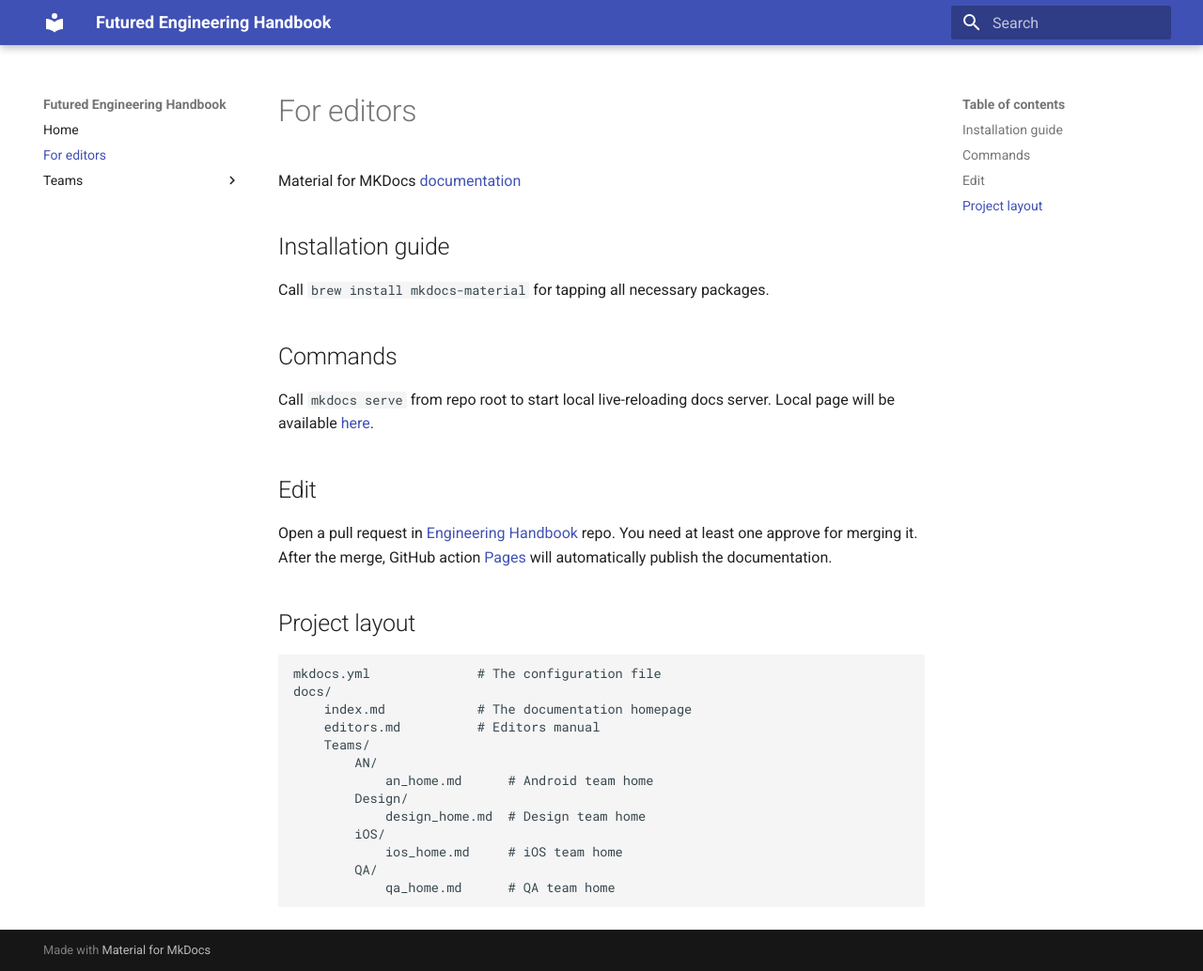
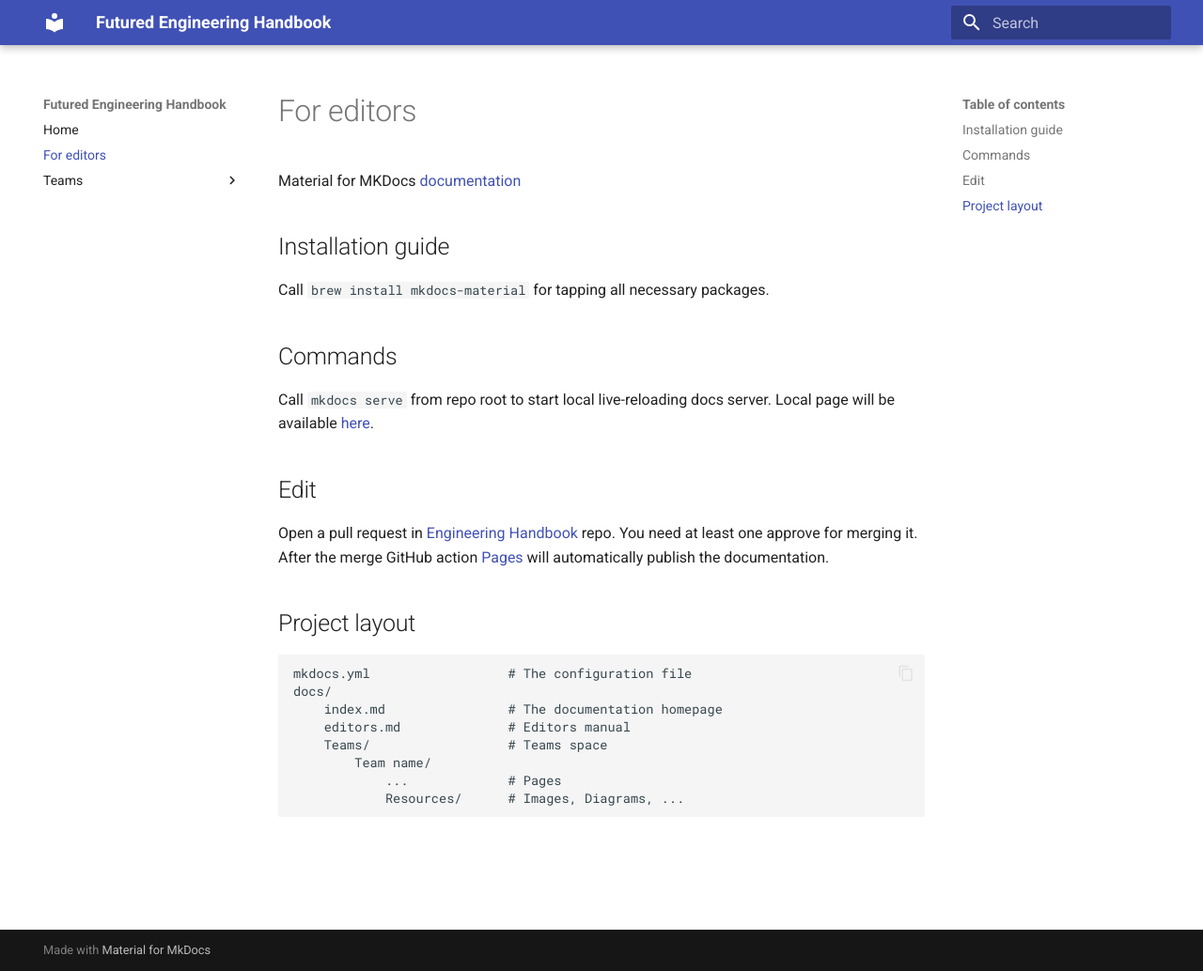
Before and after one commit to futuredapp/Engineering-Handbook, an MkDocs documentation site: the page built from docs/editors.md, in a window 1280 px wide and 1034 px high. Shown: the whole window at 94% size. Built offline with MkDocs 1.6.1 and Material for MkDocs 9.7.7, drawn with Linux system fonts in a browser that asks for light colours.

Commit message:
Update docs

```diff
--- a/docs/editors.md
+++ b/docs/editors.md
@@ -12,20 +12,15 @@
 
 ## Edit
 
-Open a pull request in [Engineering Handbook](https://github.com/futuredapp/Engineering-Handbook) repo. You need at least one approve for merging it. After the merge, GitHub action [Pages](https://github.com/futuredapp/Engineering-Handbook/blob/main/.github/workflows/pages.yml) will automatically publish the documentation.
+Open a pull request in [Engineering Handbook](https://github.com/futuredapp/Engineering-Handbook) repo. You need at least one approve for merging it. After the merge GitHub action [Pages](https://github.com/futuredapp/Engineering-Handbook/blob/main/.github/workflows/pages.yml) will automatically publish the documentation.
 
 ## Project layout
 
-    mkdocs.yml              # The configuration file
+    mkdocs.yml                  # The configuration file
     docs/
-        index.md            # The documentation homepage
-        editors.md          # Editors manual
-        Teams/
-            AN/
-                an_home.md      # Android team home
-            Design/
-                design_home.md  # Design team home
-            iOS/
-                ios_home.md     # iOS team home
-            QA/
-                qa_home.md      # QA team home
+        index.md                # The documentation homepage
+        editors.md              # Editors manual
+        Teams/                  # Teams space
+            Team name/
+                ...             # Pages
+                Resources/      # Images, Diagrams, ...
--- a/mkdocs.yml
+++ b/mkdocs.yml
@@ -1,4 +1,15 @@
 site_name: Futured Engineering Handbook
 site_url: https://futuredapp.github.io/Engineering-Handbook
 theme:
-  name: material
+    name: material
+    features:
+        - content.code.copy
+
+markdown_extensions:
+    - admonition
+    - attr_list
+    - md_in_html
+    - pymdownx.details
+    - pymdownx.superfences
+    - pymdownx.tabbed:
+        alternate_style: true
```
Also changed, not shown: docs/Teams/AN/an_page.md (renamed from docs/Teams/AN/an_home.md, +1 -1 lines), docs/Teams/Design/design_page.md (renamed from docs/Teams/Design/design_home.md, +1 -1 lines), docs/Teams/QA/qa_page.md (renamed from docs/Teams/QA/qa_home.md, +1 -1 lines), docs/Teams/iOS/ios_customer_account.md (added, +63 -0 lines), docs/Teams/iOS/ios_home.md (deleted, +0 -3 lines), docs/Teams/iOS/Resources/ios_customer_account_1.png (added), docs/Teams/iOS/Resources/ios_customer_account_2.png (added), docs/Teams/iOS/Resources/ios_customer_account_3.png (added), docs/Teams/iOS/Resources/ios_customer_account_4a.png (added), docs/Teams/iOS/Resources/ios_customer_account_4b.png (added), docs/Teams/iOS/Resources/ios_customer_account_5.png (added), docs/Teams/iOS/Resources/ios_customer_account_6.png (added).
